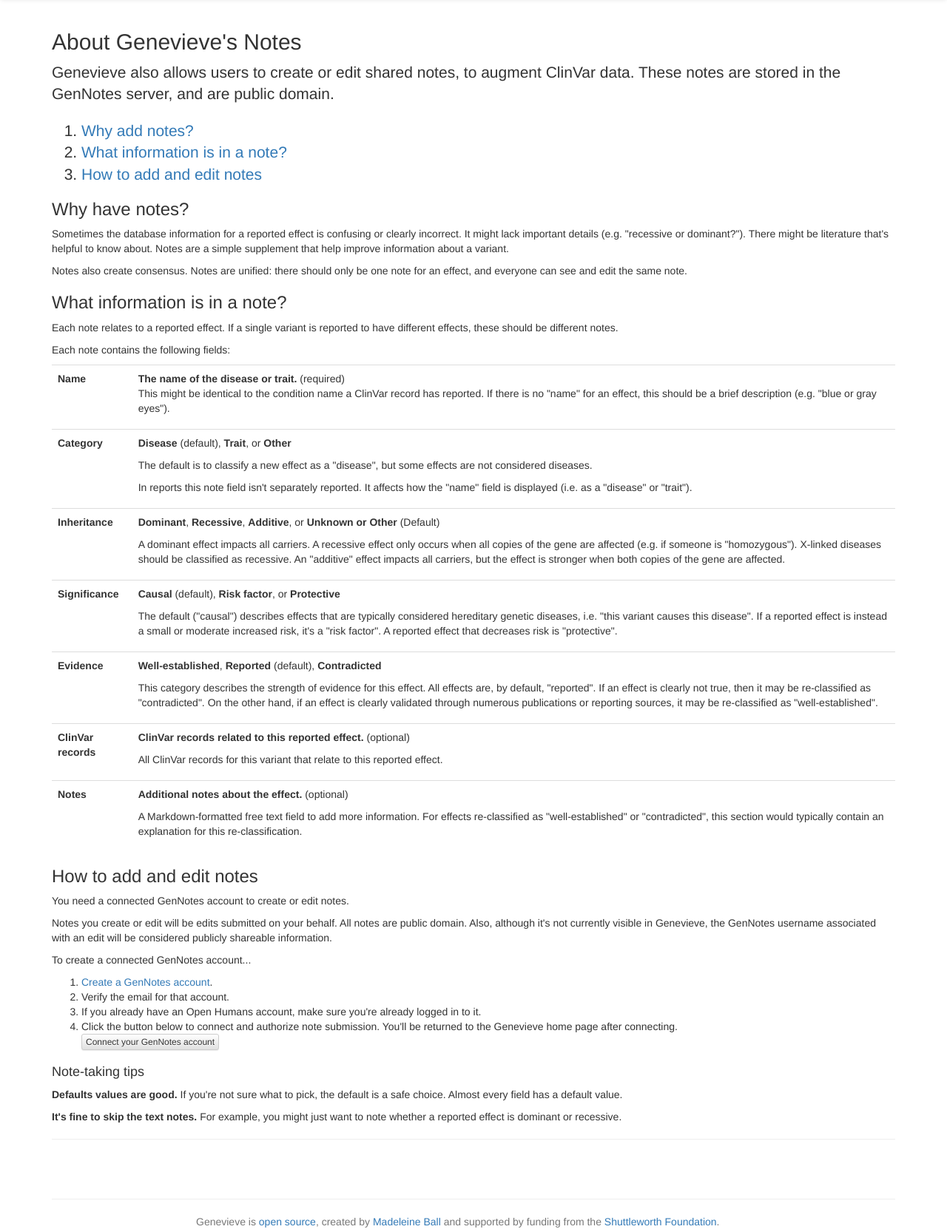
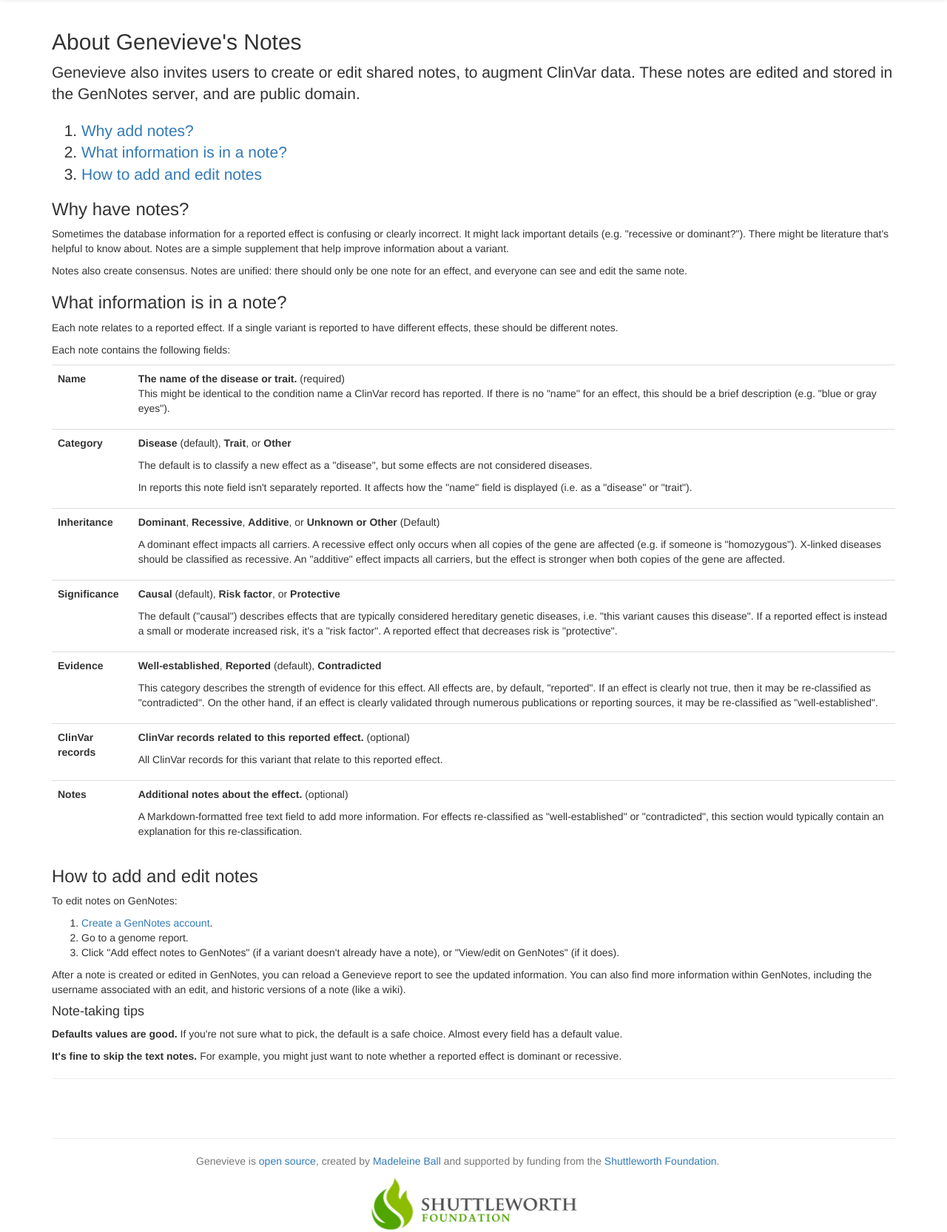
Before and after one commit to madprime/genevieve, a Django app: page /about_notes/ in a window 1280 px wide. Shown: the part 52-1718 px from the top of the page at 74% size. Run offline with Django 3.2, Linux system fonts and the light colour scheme; parts of the project's set-up code (start-up, migrations or seed data) failed here and were passed over; some libraries are stand-ins or nearby versions.

Commit message:
Fix notes instructions

```diff
--- a/genevieve_client/templates/genevieve_client/about_notes.html
+++ b/genevieve_client/templates/genevieve_client/about_notes.html
@@ -6,9 +6,9 @@
 <h2>About Genevieve's Notes</h2>
 
 <p class="lead">
-  Genevieve also allows users to create or edit shared notes, to augment
-  ClinVar data. These notes are stored in the GenNotes server, and are
-  public domain.
+  Genevieve also invites users to create or edit shared notes, to augment
+  ClinVar data. These notes are edited and stored in the GenNotes server, and
+  are public domain.
 </p>
 
 <ol class="lead">
@@ -147,42 +147,21 @@
 
 <h3 id="howadd">How to add and edit notes</h3>
 
-<p>You need a connected GenNotes account to create or edit notes.</p>
+<p>To edit notes on GenNotes:</p>
+
+<ol>
+  <li><a href="{{ gennotes_signup_url }}">Create a GenNotes account</a>.</li>
+  <li>Go to a genome report.</li>
+  <li>Click "Add effect notes to GenNotes" (if a variant doesn't already have a
+    note), or "View/edit on GenNotes" (if it does).</li>
+</ol>
 
 <p>
-  Notes you create or edit will be edits submitted on your behalf. All notes
-  are public domain. Also, although it's not currently visible in Genevieve,
-  the GenNotes username associated with an edit will be considered publicly
-  shareable information.
+  After a note is created or edited in GenNotes, you can reload a Genevieve
+  report to see the updated information. You can also find more information
+  within GenNotes, including the username associated with an edit, and historic
+  versions of a note (like a wiki).
 </p>
-
-{% if request.user.gennoteseditor %}
-<div class="well well-sm">
-  <b>Account connected.</b>
-  This account is connected to the GenNotes account for
-      "{{ request.user.gennoteseditor.gennotes_username }}".
-</div>
-
-{% else %}
-<p>
-  To create a connected GenNotes account...
-</p>
-
-<ol style="margin-bottom:20px;">
-  <li><a href="{{ gennotes_signup_url }}">Create a GenNotes account</a>.</li>
-  <li>Verify the email for that account.</li>
-  <li>
-    If you already have an Open Humans account, make sure you're already
-    logged in to it.
-  </li>
-  <li>
-    Click the button below to connect and authorize note submission.
-    You'll be returned to the Genevieve home page after connecting.<br>
-    <a class="btn btn-default btn-xs" href="{{ gennotes_auth_url }}">
-      Connect your GenNotes account</a></li>
-  </li>
-</ol>
-{% endif %}
 
 <h4>Note-taking tips</h4>
 
```
